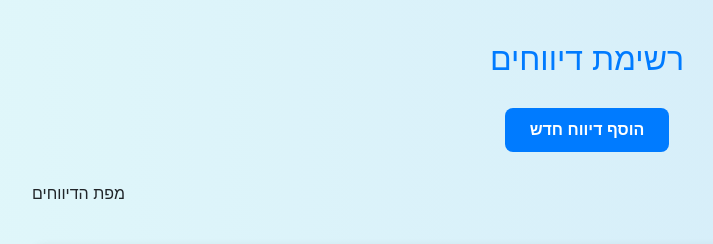
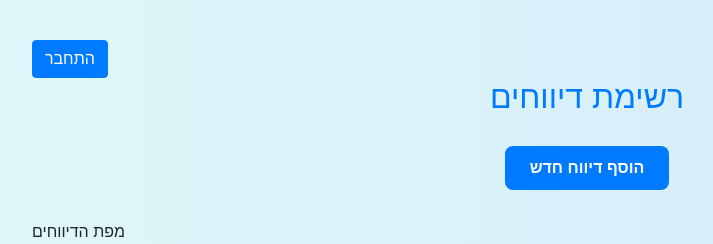
Before and after one commit to BS-PM-2025/BS-PM-2025-TEAM29, a Django app: page / in a window 1280 px wide. Shown: the top 244 px of the page, without its empty margins (53-766 px from the left). Run offline with Django 5.2, Linux system fonts and the light colour scheme; data that the repository does not hold is empty; some libraries are stand-ins or nearby versions; some web fonts are replaced.

Commit message:
Update report_list.html

```diff
--- a/reports/templates/report_list.html
+++ b/reports/templates/report_list.html
@@ -103,6 +103,9 @@
 </head>
 <body>
     <div class="container">
+        <div class="fixed-top-bar">
+             <a href="{% url 'login' %}" class="btn btn-primary">התחבר</a>
+        </div>
         <h1>רשימת דיווחים</h1>
 
         <a href="{% url 'add_report' %}" class="add-report-btn">הוסף דיווח חדש</a>
```
